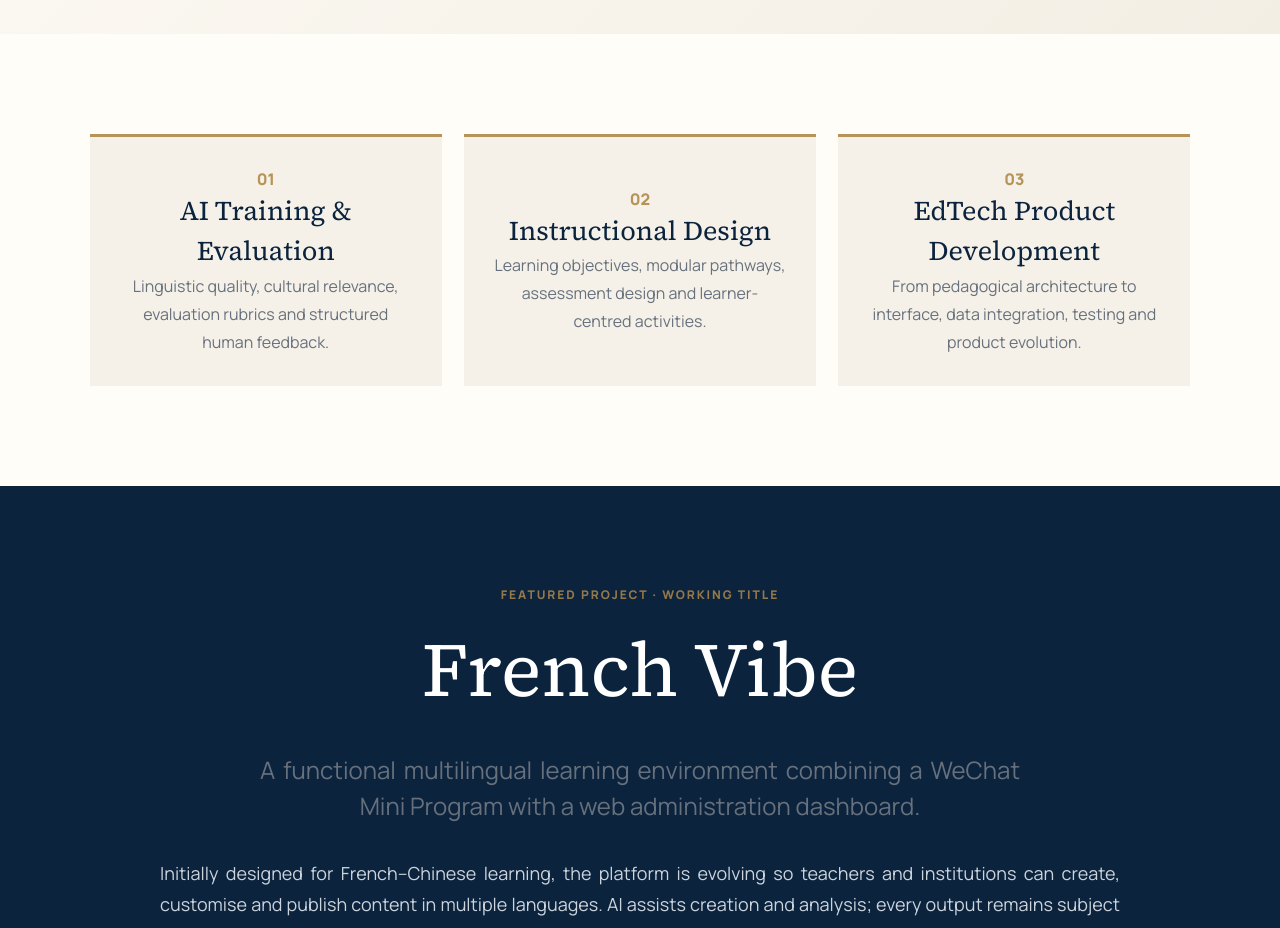
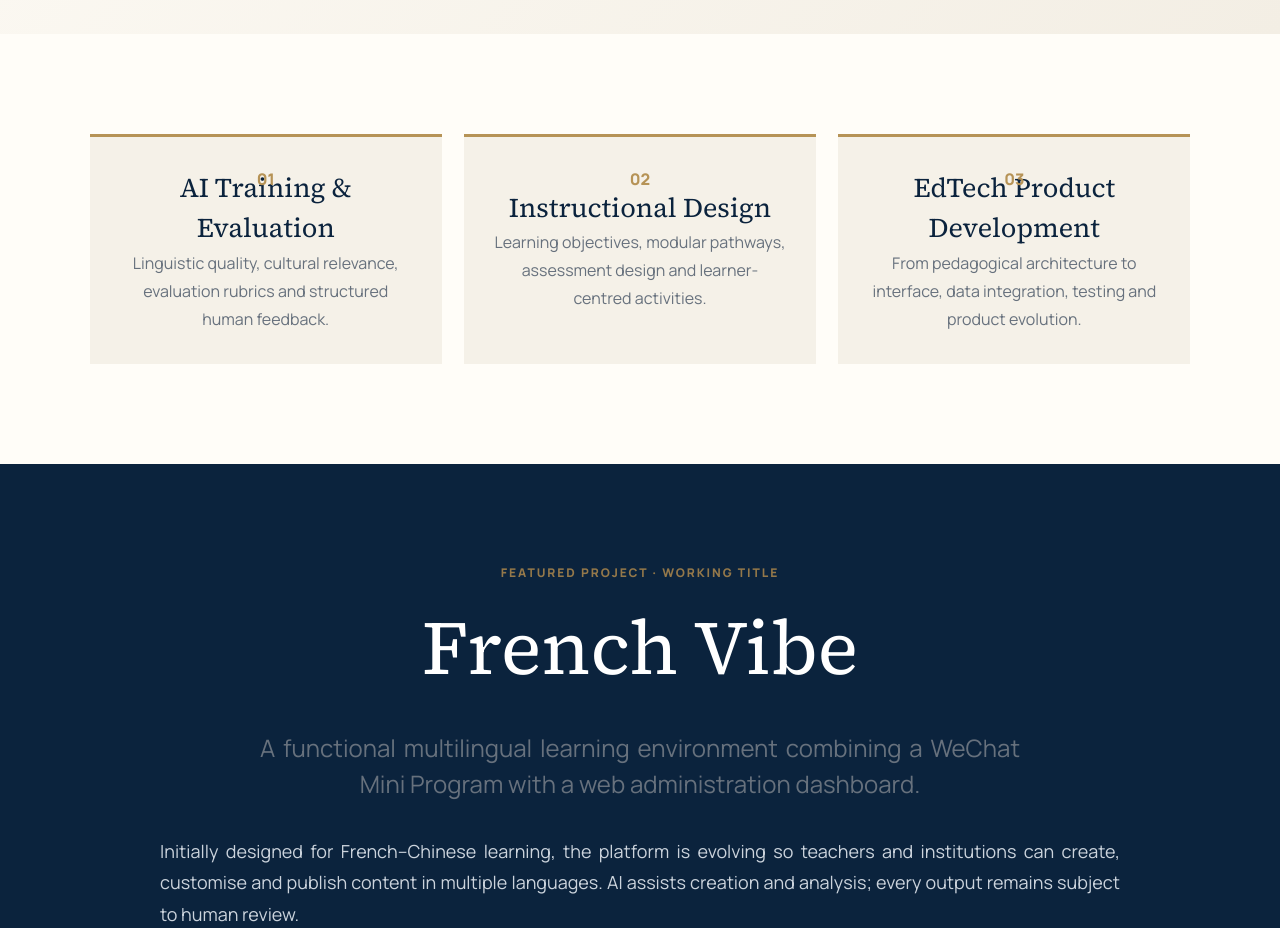
Before and after one commit to Chichi6625/christophe-dubuisson-portfolio, a Next.js app: page / in a window 1280 px wide. Shown: the part 800-1728 px from the top of the page. Built offline with nearby package versions, Linux system fonts and the light colour scheme.

Commit message:
Align expertise card numbers

```diff
--- a/app/globals.css
+++ b/app/globals.css
@@ -196,6 +196,7 @@
   background: var(--cream);
   padding: 30px;
   min-height: 230px;
+  position: relative;
   display: flex;
   flex-direction: column;
   align-items: center;
@@ -204,8 +205,13 @@
 }
 
 .cards article span {
+  position: absolute;
+  top: 30px;
+  left: 0;
+  width: 100%;
   color: var(--gold);
   font-weight: 800;
+  text-align: center;
 }
 
 .cards h2 {
```
